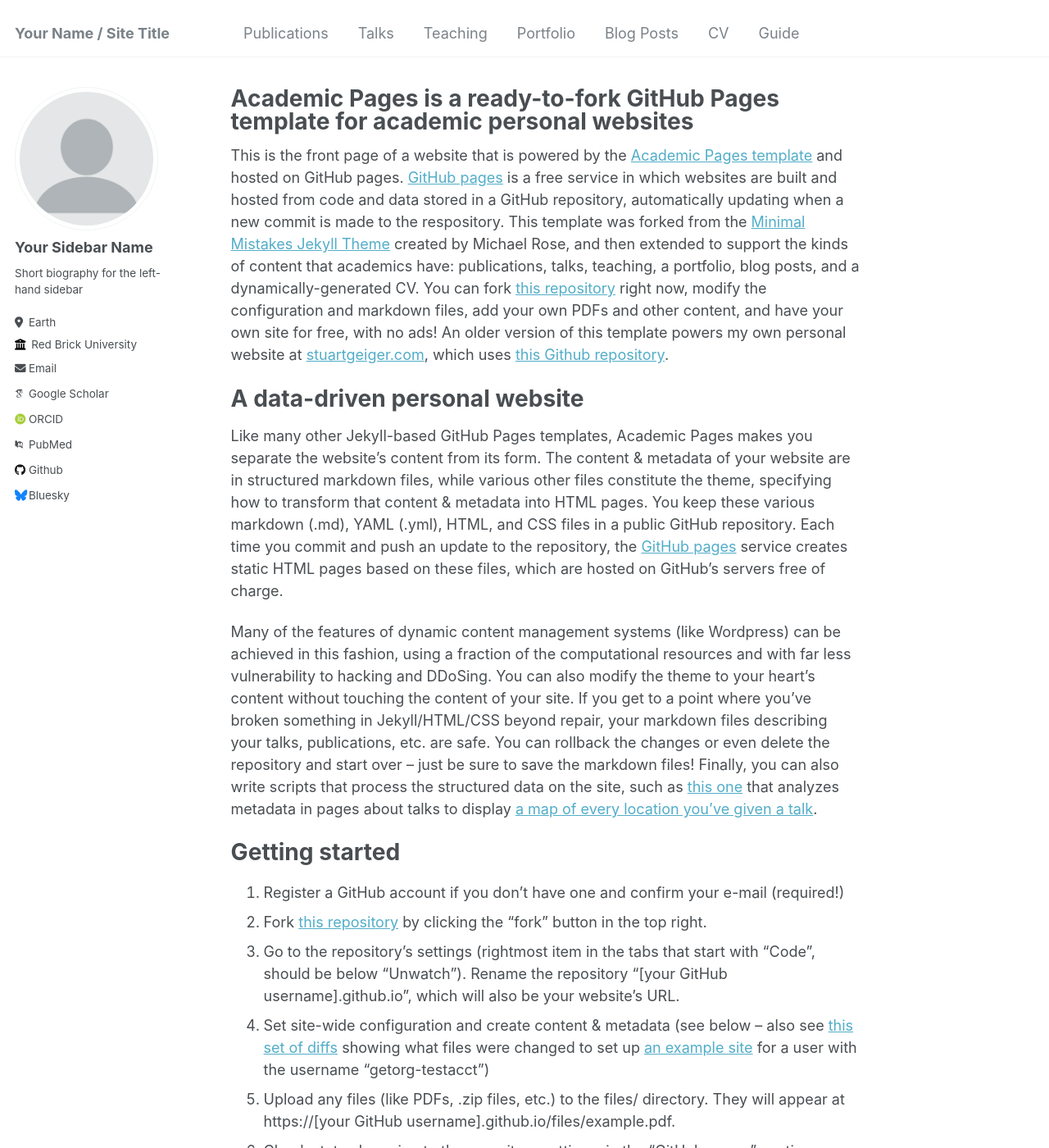
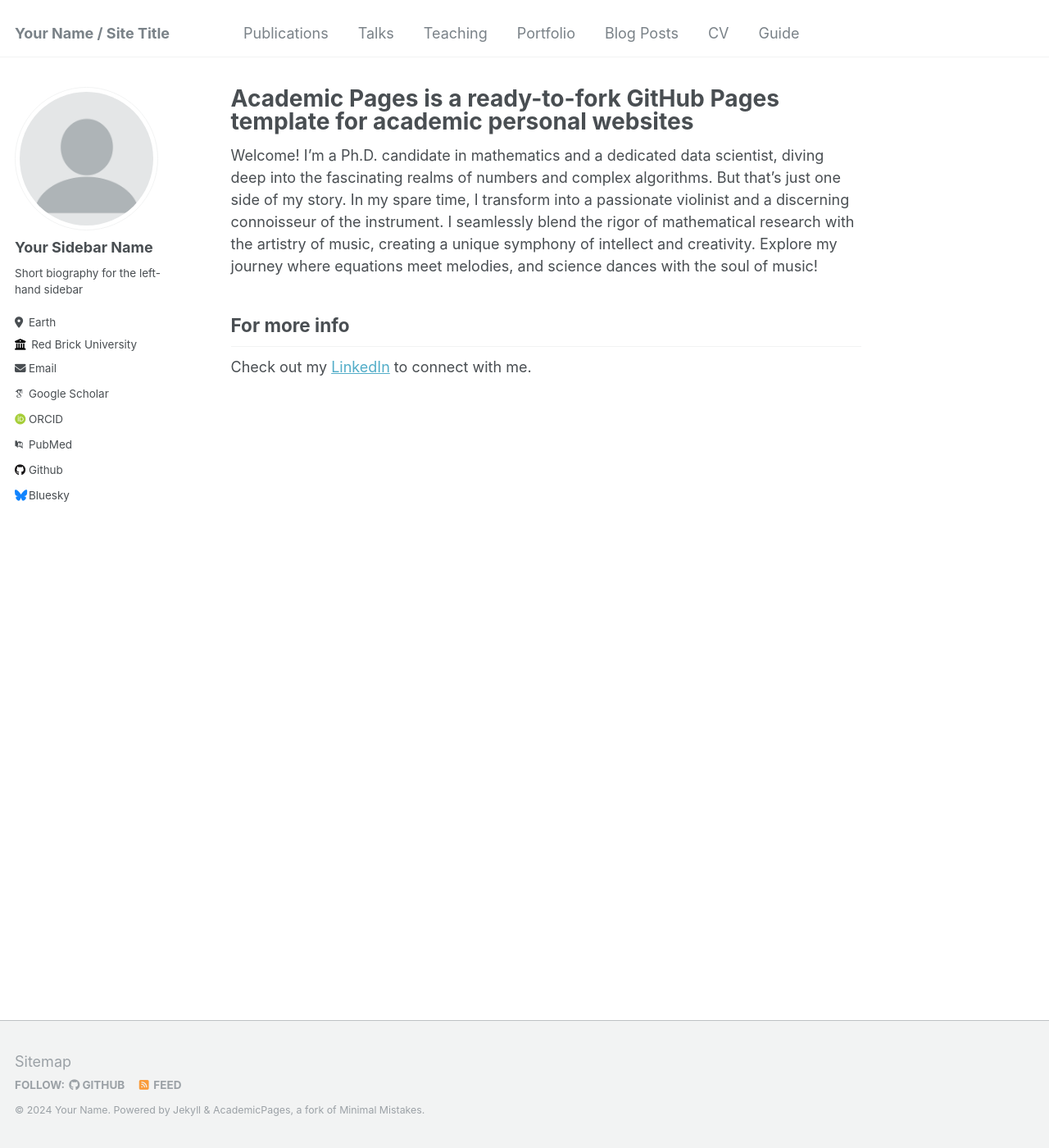
Before and after one commit to Yuccwei/YuchenWei.github.io, a Jekyll site: the page built from _pages/about.md, in a window 1280 px wide and 1400 px high. Shown: the whole window at 82% size. Built offline with Jekyll 4.4.1, drawn with Linux system fonts in a browser that asks for light colours; some web fonts are replaced; some of the changed text lies outside the part shown.

Commit message:
Updated a file

```diff
--- a/_pages/about.md
+++ b/_pages/about.md
@@ -7,6 +7,9 @@ redirect_from:
   - /about.html
 ---
 
+Welcome! I’m a Ph.D. candidate in mathematics and a dedicated data scientist, diving deep into the fascinating realms of numbers and complex algorithms. But that’s just one side of my story. In my spare time, I transform into a passionate violinist and a discerning connoisseur of the instrument. I seamlessly blend the rigor of mathematical research with the artistry of music, creating a unique symphony of intellect and creativity. Explore my journey where equations meet melodies, and science dances with the soul of music!
+
+<!--
 This is the front page of a website that is powered by the [Academic Pages template](https://github.com/academicpages/academicpages.github.io) and hosted on GitHub pages. [GitHub pages](https://pages.github.com) is a free service in which websites are built and hosted from code and data stored in a GitHub repository, automatically updating when a new commit is made to the respository. This template was forked from the [Minimal Mistakes Jekyll Theme](https://mmistakes.github.io/minimal-mistakes/) created by Michael Rose, and then extended to support the kinds of content that academics have: publications, talks, teaching, a portfolio, blog posts, and a dynamically-generated CV. You can fork [this repository](https://github.com/academicpages/academicpages.github.io) right now, modify the configuration and markdown files, add your own PDFs and other content, and have your own site for free, with no ads! An older version of this template powers my own personal website at [stuartgeiger.com](http://stuartgeiger.com), which uses [this Github repository](https://github.com/staeiou/staeiou.github.io).
 
 A data-driven personal website
@@ -44,6 +47,8 @@ Many people use a git client to create files on their local computer and then pu
 Example: editing a markdown file for a talk
 ![Editing a markdown file for a talk](/images/editing-talk.png)
 
+-->
+
 For more info
 ------
-More info about configuring Academic Pages can be found in [the guide](https://academicpages.github.io/markdown/). The [guides for the Minimal Mistakes theme](https://mmistakes.github.io/minimal-mistakes/docs/configuration/) (which this theme was forked from) might also be helpful.
+Check out my [LinkedIn](https://www.linkedin.com/in/yuchen-w-bb3686114/) to connect with me.
```
